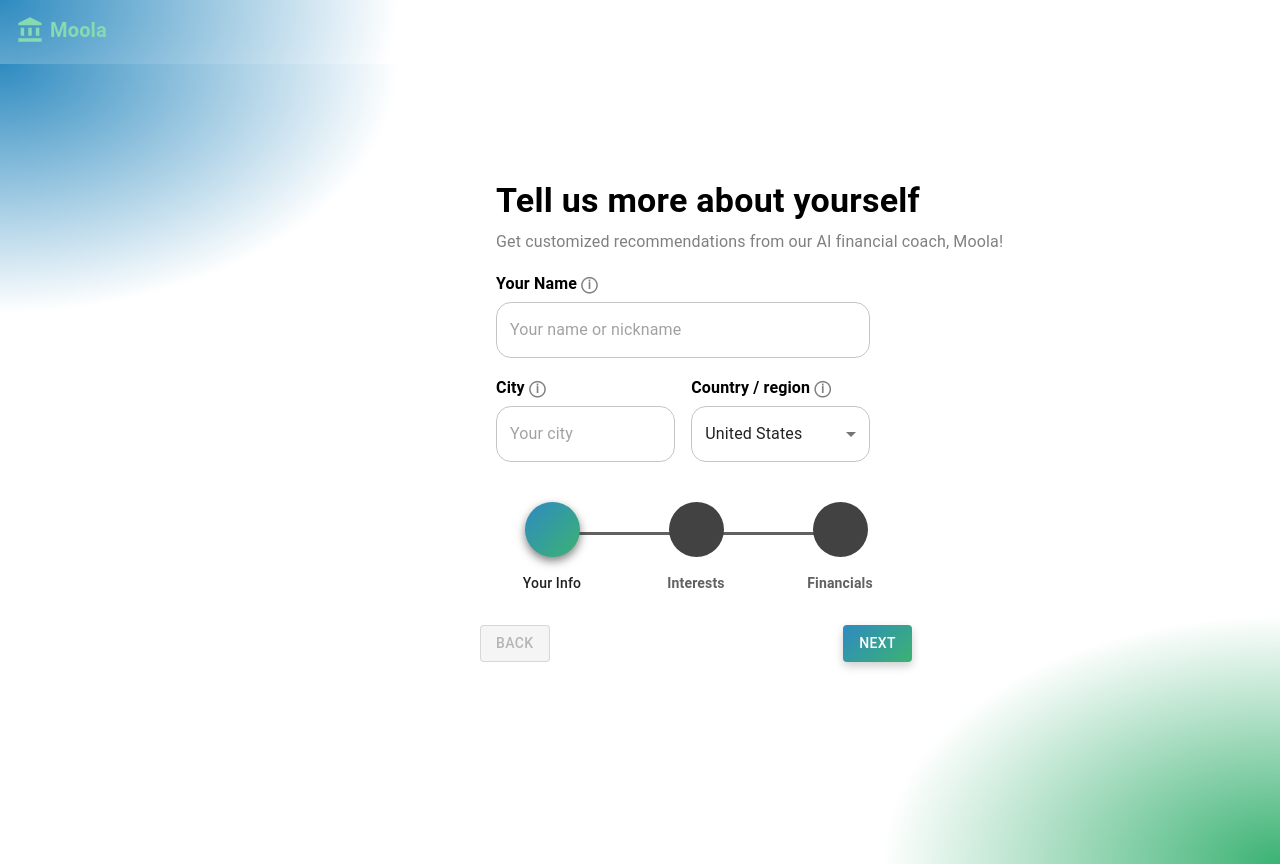
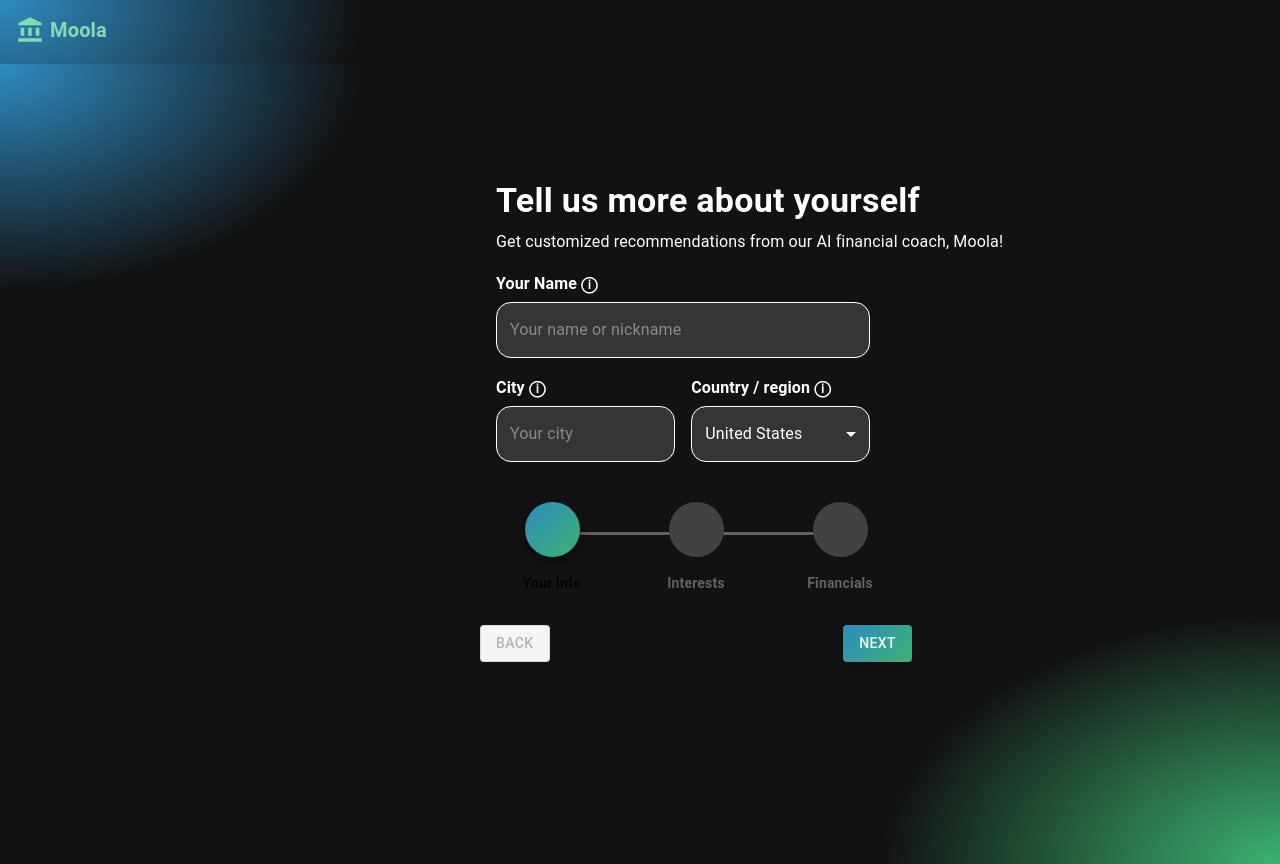
Before and after one commit to Luimoe05/ShellHacks-25, a React app in the folder frontend/: page /onboarding in a window 1280 px wide. Built offline with nearby package versions, Linux system fonts and the light colour scheme; some icons are missing; the HTML template or start-up script is replaced by a standard one.

Commit message:
not finished; white color chnages

```diff
--- a/frontend/src/Components/BackgroundSlideWrapper.jsx
+++ b/frontend/src/Components/BackgroundSlideWrapper.jsx
@@ -1,10 +1,11 @@
 import React from 'react';
 import { Box } from '@mui/material';
 
+// Define the gradient style once
 const cornerGradientStyle = {
   minHeight: '100vh',
-  background: 'radial-gradient(at 0% 0%, #2E8BC0 0%, transparent 22%), radial-gradient(at 100% 100%, #3BB273 0%, transparent 22%)',
-  backgroundColor: '#ffffffff',
+  background: 'radial-gradient(at 0% 0%, #2E8BC0 0%, transparent 20%), radial-gradient(at 100% 100%, #3BB273 0%, transparent 22%)',
+  backgroundColor: '#121212',
   backgroundRepeat: 'no-repeat',
   backgroundSize: 'cover',
   width: '100%',
--- a/frontend/src/Components/NameLocationSlide.jsx
+++ b/frontend/src/Components/NameLocationSlide.jsx
@@ -1,5 +1,4 @@
 import React from "react";
-import BackgroundSlideWrapper from "./BackgroundSlideWrapper";
 import {
   Box,
   TextField,
@@ -10,39 +9,42 @@ import {
 } from "@mui/material";
 
 export default function NameLocationSlide({ data, setData }) {
-  const handleNoWebsiteCheck = (event) => {
-    const isChecked = event.target.checked;
-    setData({
-      ...data,
-      state: isChecked,
-      city: isChecked ? "" : data.city,
-    });
-  };
-
   const roundedInputStyle = {
-    '& .MuiOutlinedInput-root': {
-      borderRadius: '15px',
-    }
+    "& .MuiOutlinedInput-root": {
+    borderRadius: "15px",
+    color: "white",                // text color
+    backgroundColor: "rgba(255,255,255,0.15)", // box fill (slight transparency)
+    "& fieldset": { borderColor: "white" },
+    "&:hover fieldset": { borderColor: "white" },
+    "&.Mui-focused fieldset": { borderColor: "white" },
+  },
+  "& .MuiInputLabel-root": { color: "white" },
+  "& .MuiInputBase-input": { color: "white" }, // input text inside
+  "& .MuiSvgIcon-root": { color: "white" },
   };
 
   return (
-      <Box sx={{
+    <Box
+      sx={{
         display: "flex",
         flexDirection: "column",
         gap: 3,
         px: 8,
         py: 8,
-        boxSizing: 'border-box',
+        boxSizing: "border-box",
         ml: 54,
         mt: 5,
-      }}>
+        color: "white",
+      }}
+    >
       <Typography
         variant="h4"
         sx={{
-            fontWeight: 'bold',
-            textAlign: 'left',
-            width: '100%',
+          fontWeight: "bold",
+          textAlign: "left",
+          width: "100%",
           mt: 1,
+          color: "white",
         }}
       >
         Tell us more about yourself
@@ -50,8 +52,8 @@ export default function NameLocationSlide({ data, setData }) {
       <Typography
         variant="body1"
         sx={{
-            textAlign: 'left',
-            color: 'gray',
+          textAlign: "left",
+          color: "white",
           opacity: 1.0,
           mt: -2,
           mb: -1,
@@ -61,10 +63,13 @@ export default function NameLocationSlide({ data, setData }) {
       </Typography>
 
       {/* --- Name and Country/Region Section --- */}
-        <Box sx={{ width: '52%' }}>
+      <Box sx={{ width: "52%", color: "white" }}>
         {/* 1. Your Name Field */}
-          <Typography variant="subtitle1" sx={{fontWeight: 'bold', mb: 0.5, textAlign: 'left' }}>
-            Your Name <span style={{ color: 'gray' }}>ⓘ</span>
+        <Typography
+          variant="subtitle1"
+          sx={{ fontWeight: "bold", mb: 0.5, textAlign: "left", color: "white" }}
+        >
+          Your Name <span style={{ color: "white" }}>ⓘ</span>
         </Typography>
         <TextField
           fullWidth
@@ -72,13 +77,17 @@ export default function NameLocationSlide({ data, setData }) {
           value={data.name || ""}
           onChange={(e) => setData({ ...data, name: e.target.value })}
           sx={roundedInputStyle}
+          InputProps={{ style: { color: "white" } }}
         />
 
         {/* 2. City and Country/Region side by side */}
-          <Box sx={{ display: 'flex', gap: 2, mt: 2 }}>
+        <Box sx={{ display: "flex", gap: 2, mt: 2, color: "white" }}>
           <Box sx={{ flex: 1 }}>
-              <Typography variant="subtitle1" sx={{ fontWeight: 'bold', mb: 0.5, textAlign: 'left' }}>
-                City <span style={{ color: 'gray' }}>ⓘ</span>
+            <Typography
+              variant="subtitle1"
+              sx={{ fontWeight: "bold", mb: 0.5, textAlign: "left", color: "white" }}
+            >
+              City <span style={{ color: "white" }}>ⓘ</span>
             </Typography>
             <TextField
               fullWidth
@@ -86,33 +95,35 @@ export default function NameLocationSlide({ data, setData }) {
               value={data.city || ""}
               onChange={(e) => setData({ ...data, city: e.target.value })}
               sx={roundedInputStyle}
+              InputProps={{ style: { color: "white" } }}
             />
           </Box>
           <Box sx={{ flex: 1 }}>
-              <Typography variant="subtitle1" sx={{ fontWeight: 'bold', mb: 0.5, textAlign: 'left' }}>
-                Country / region <span style={{ color: 'gray' }}>ⓘ</span>
+            <Typography
+              variant="subtitle1"
+              sx={{ fontWeight: "bold", mb: 0.5, textAlign: "left", color: "white" }}
+            >
+              Country / region <span style={{ color: "white" }}>ⓘ</span>
             </Typography>
-              <FormControl fullWidth sx={{ textAlign: 'left' }}>
+            <FormControl fullWidth sx={roundedInputStyle}>
               <Select
                 value={data.country || "United States"}
                 onChange={(e) => setData({ ...data, country: e.target.value })}
                 displayEmpty
-                  sx={{
-                    '& .MuiOutlinedInput-notchedOutline': {
-                      borderRadius: '15px',
-                    },
-                    '& .MuiOutlinedInput-root': {
-                      borderRadius: '15px',
-                    },
-                    '& .MuiSelect-select': {
-                      borderRadius: '15px',
-                    },
-                  }}
+                sx={roundedInputStyle}
               >
-                  <MenuItem value="" disabled>Select Country/Region</MenuItem>
-                  <MenuItem value="United States">United States</MenuItem>
-                  <MenuItem value="Canada">Canada</MenuItem>
-                  <MenuItem value="Mexico">Mexico</MenuItem>
+                <MenuItem value="" disabled sx={{ color: "white" }}>
+                  Select Country/Region
+                </MenuItem>
+                <MenuItem value="United States" sx={{ color: "white" }}>
+                  United States
+                </MenuItem>
+                <MenuItem value="Canada" sx={{ color: "white" }}>
+                  Canada
+                </MenuItem>
+                <MenuItem value="Mexico" sx={{ color: "white" }}>
+                  Mexico
+                </MenuItem>
               </Select>
             </FormControl>
           </Box>
```
Lines whose indentation alone changed are shown as unchanged.
